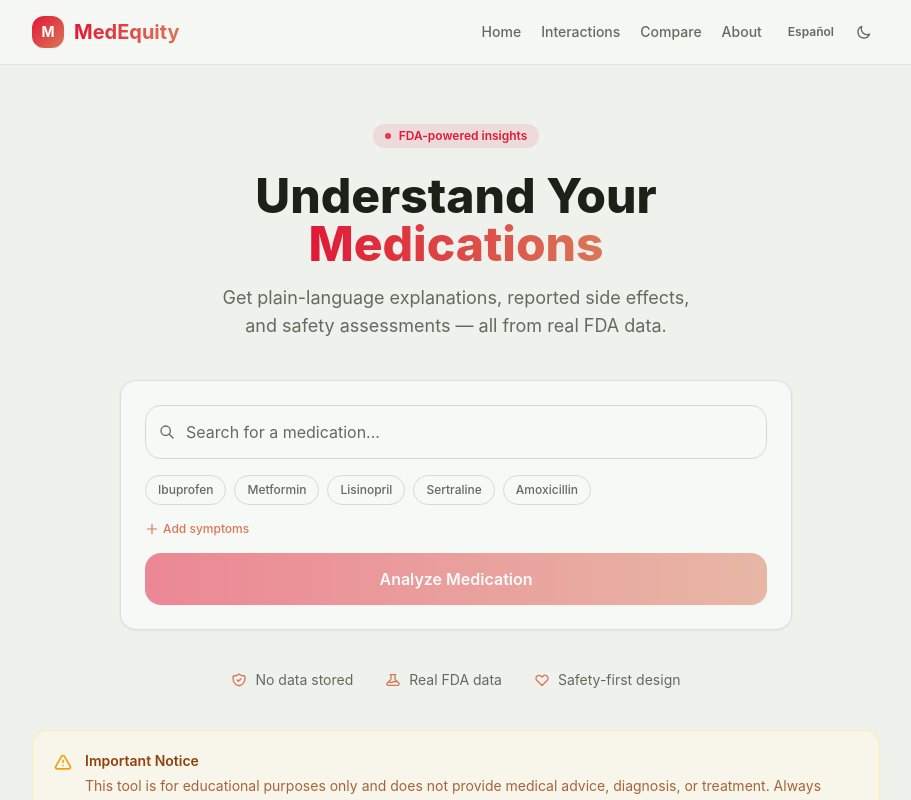
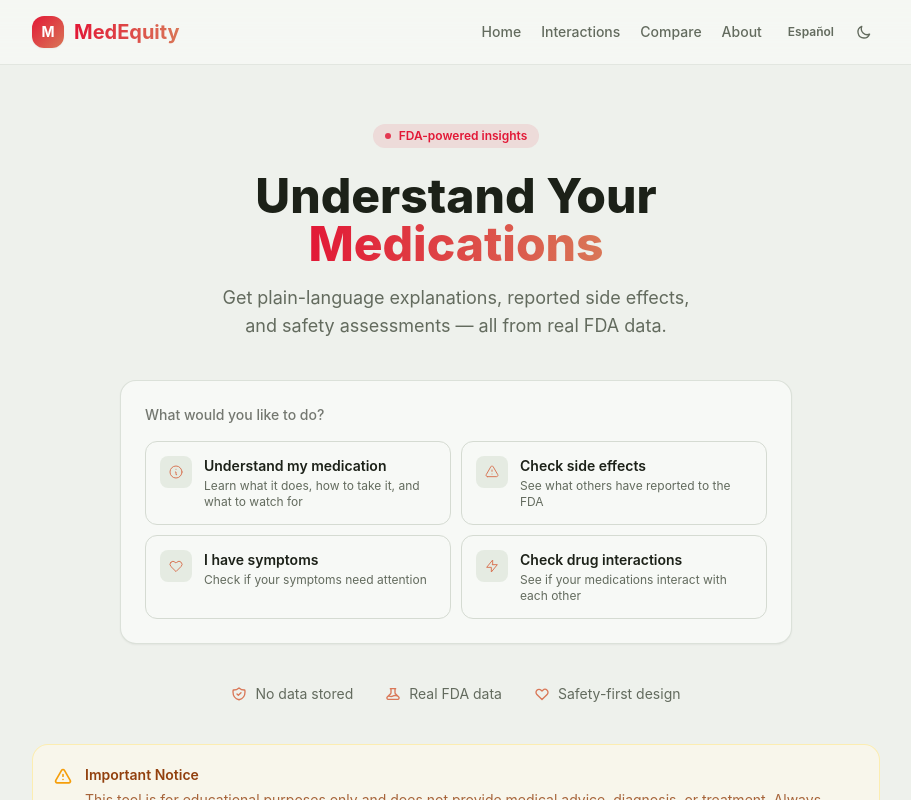
Before and after one commit to 532ab/medequity, a Next.js app: page / in a window 1280 px wide. Shown: the top 800 px of the page, without its empty margins (184-1095 px from the left). Built offline with nearby package versions, Linux system fonts and the light colour scheme.

Commit message:
Revert "Simplify search UI: cleaner home page, remove clutter from interactions"
This reverts commit bdcd02748f6629a973466f0ffeed8523c531ca53.

```diff
--- a/src/app/interactions/page.tsx
+++ b/src/app/interactions/page.tsx
@@ -5,6 +5,7 @@ import Disclaimer from "@/components/Disclaimer";
 import DrugInput from "@/components/DrugInput";
 import RiskBadge from "@/components/RiskBadge";
 import { simplifyText } from "@/lib/openFda";
+import { CATEGORIES, POPULAR_DRUGS } from "@/lib/drugCategories";
 import { useLanguage } from "@/lib/LanguageContext";
 
 interface Interaction {
@@ -56,9 +57,11 @@ export default function InteractionsPage() {
   const [drugs, setDrugs] = useState(["", ""]);
   const [loading, setLoading] = useState(false);
   const [interactions, setInteractions] = useState<Interaction[] | null>(null);
+  const [checkedDrugs, setCheckedDrugs] = useState<string[]>([]);
   const [error, setError] = useState("");
   const [filter, setFilter] = useState<SeverityKey | "all">("all");
   const [expandedIndex, setExpandedIndex] = useState<number | null>(null);
+  const [category, setCategory] = useState("all");
   const [symptoms, setSymptoms] = useState("");
   const [risk, setRisk] = useState<{ level: string; emoji: string; message: string; recommendation: string; flaggedSymptoms: string[] } | null>(null);
 
@@ -75,6 +78,18 @@ export default function InteractionsPage() {
   const removeDrug = (index: number) => {
     if (drugs.length > 2) setDrugs(drugs.filter((_, i) => i !== index));
   };
+
+  const addQuickPick = (name: string) => {
+    const emptyIndex = drugs.findIndex((d) => !d.trim());
+    if (emptyIndex >= 0) {
+      updateDrug(emptyIndex, name);
+    } else if (drugs.length < 5) {
+      setDrugs([...drugs, name]);
+    }
+  };
+
+  const isAlreadyAdded = (name: string) =>
+    drugs.some((d) => d.trim().toLowerCase() === name.toLowerCase());
 
   const handleSubmit = async (e: React.FormEvent) => {
     e.preventDefault();
@@ -99,6 +114,7 @@ export default function InteractionsPage() {
         setError(data.error);
       } else {
         setInteractions(data.interactions);
+        setCheckedDrugs(data.checked);
       }
 
       // Check symptoms if provided
@@ -145,9 +161,65 @@ export default function InteractionsPage() {
         </p>
       </div>
 
-      <form onSubmit={handleSubmit} className="card max-w-2xl mx-auto space-y-4">
+      <form onSubmit={handleSubmit} className="card max-w-2xl mx-auto space-y-5">
+        {/* Category Filter */}
+        <div>
+          <label className="block text-sm font-medium text-body mb-2">{t("form.category")}</label>
+          <div className="flex flex-wrap gap-2">
+            {CATEGORIES.map((cat) => (
+              <button
+                key={cat.id}
+                type="button"
+                onClick={() => setCategory(cat.id)}
+                className={`px-3.5 py-1.5 rounded-full text-sm font-medium transition-all duration-200 ${
+                  category === cat.id
+                    ? "bg-gradient-to-r from-lilly-red to-coral text-white shadow-sm"
+                    : "bg-sand/60 dark:bg-dark-border text-charcoal/60 dark:text-dark-muted hover:bg-sand dark:hover:bg-dark-border/80 hover:text-charcoal dark:hover:text-dark-text"
+                }`}
+              >
+                {cat.label}
+              </button>
+            ))}
+          </div>
+        </div>
+
+        {/* Quick Picks */}
+        <div>
+          <label className="block text-sm font-medium text-body mb-2">{t("form.quickAdd")}</label>
+          <div className="flex flex-wrap gap-2">
+            {POPULAR_DRUGS[category].map((drug) => {
+              const added = isAlreadyAdded(drug);
+              return (
+                <button
+                  key={drug}
+                  type="button"
+                  onClick={() => !added && addQuickPick(drug)}
+                  disabled={added}
+                  className={`px-3 py-1.5 rounded-lg text-sm transition-all duration-200 border ${
+                    added
+                      ? "border-coral bg-coral/10 text-coral font-medium cursor-default"
+                      : "border-sand dark:border-dark-border bg-[#f7f9f6] dark:bg-dark-bg text-charcoal/60 dark:text-dark-muted hover:border-coral/40 hover:text-coral"
+                  }`}
+                >
+                  {added ? (
+                    <span className="flex items-center gap-1">
+                      <svg className="w-3 h-3" fill="none" viewBox="0 0 24 24" stroke="currentColor" strokeWidth={2.5}>
+                        <path strokeLinecap="round" strokeLinejoin="round" d="M5 13l4 4L19 7" />
+                      </svg>
+                      {drug}
+                    </span>
+                  ) : (
+                    drug
+                  )}
+                </button>
+              );
+            })}
+          </div>
+        </div>
+
         {/* Drug Inputs */}
         <div className="space-y-2">
+          <label className="block text-sm font-medium text-body">{t("form.medicationsToCheck")}</label>
           {drugs.map((drug, i) => (
             <div key={i} className="flex gap-2">
               <div className="flex-1">
--- a/src/components/GuidedIntro.tsx
+++ b/src/components/GuidedIntro.tsx
@@ -4,90 +4,204 @@ import { useState } from "react";
 import { useRouter } from "next/navigation";
 import DrugInput from "@/components/DrugInput";
 import { useLanguage } from "@/lib/LanguageContext";
+import type { TranslationKey } from "@/lib/i18n";
 
-const QUICK_PICKS = ["Ibuprofen", "Metformin", "Lisinopril", "Sertraline", "Amoxicillin"];
+const GOALS = [
+  { id: "understand", labelKey: "guided.goal.understand" as TranslationKey, icon: "M13 16h-1v-4h-1m1-4h.01M21 12a9 9 0 11-18 0 9 9 0 0118 0z", descKey: "guided.goal.understand.desc" as TranslationKey },
+  { id: "side-effects", labelKey: "guided.goal.sideEffects" as TranslationKey, icon: "M12 9v2m0 4h.01m-6.938 4h13.856c1.54 0 2.502-1.667 1.732-3L13.732 4c-.77-1.333-2.694-1.333-3.464 0L3.34 16c-.77 1.333.192 3 1.732 3z", descKey: "guided.goal.sideEffects.desc" as TranslationKey },
+  { id: "symptoms", labelKey: "guided.goal.symptoms" as TranslationKey, icon: "M4.318 6.318a4.5 4.5 0 000 6.364L12 20.364l7.682-7.682a4.5 4.5 0 00-6.364-6.364L12 7.636l-1.318-1.318a4.5 4.5 0 00-6.364 0z", descKey: "guided.goal.symptoms.desc" as TranslationKey },
+  { id: "interactions", labelKey: "guided.goal.interactions" as TranslationKey, icon: "M13 10V3L4 14h7v7l9-11h-7z", descKey: "guided.goal.interactions.desc" as TranslationKey },
+];
+
+const COMMON_SYMPTOM_KEYS: TranslationKey[] = [
+  "symptom.nausea", "symptom.headache", "symptom.dizziness", "symptom.fatigue", "symptom.rash",
+  "symptom.stomachPain", "symptom.insomnia", "symptom.dryMouth", "symptom.drowsiness", "symptom.anxiety",
+  "symptom.jointPain", "symptom.blurredVision", "symptom.chestPain", "symptom.shortnessOfBreath",
+];
 
 export default function GuidedIntro() {
   const router = useRouter();
-  const { t, locale } = useLanguage();
+  const { t } = useLanguage();
+  const [step, setStep] = useState<"goal" | "details">("goal");
+  const [goal, setGoal] = useState("");
   const [medication, setMedication] = useState("");
-  const [symptoms, setSymptoms] = useState("");
-  const [showSymptoms, setShowSymptoms] = useState(false);
+  const [selectedSymptoms, setSelectedSymptoms] = useState<string[]>([]);
+  const [customSymptom, setCustomSymptom] = useState("");
   const [loading, setLoading] = useState(false);
 
-  const handleSubmit = (e: React.FormEvent) => {
-    e.preventDefault();
+  const commonSymptoms = COMMON_SYMPTOM_KEYS.map((key) => t(key));
+
+  const toggleSymptom = (s: string) => {
+    setSelectedSymptoms((prev) =>
+      prev.includes(s) ? prev.filter((x) => x !== s) : [...prev, s]
+    );
+  };
+
+  const addCustomSymptom = () => {
+    const trimmed = customSymptom.trim();
+    if (trimmed && !selectedSymptoms.includes(trimmed)) {
+      setSelectedSymptoms([...selectedSymptoms, trimmed]);
+      setCustomSymptom("");
+    }
+  };
+
+  const handleSubmit = () => {
+    if (goal === "interactions") {
+      router.push("/interactions");
+      return;
+    }
     if (!medication.trim()) return;
     setLoading(true);
 
     const params = new URLSearchParams({ medication: medication.trim() });
-    if (symptoms.trim()) params.set("symptoms", symptoms.trim());
+    if (selectedSymptoms.length > 0) {
+      params.set("symptoms", selectedSymptoms.join(", "));
+    }
     router.push(`/results?${params.toString()}`);
   };
 
+  if (step === "goal") {
     return (
-    <form onSubmit={handleSubmit} className="space-y-4">
-      {/* Search */}
+      <div className="space-y-4">
+        <p className="text-sm font-medium text-body">{t("guided.prompt")}</p>
+        <div className="grid grid-cols-1 sm:grid-cols-2 gap-2.5">
+          {GOALS.map((g) => (
+            <button
+              key={g.id}
+              onClick={() => {
+                setGoal(g.id);
+                if (g.id === "interactions") {
+                  router.push("/interactions");
+                } else {
+                  setStep("details");
+                }
+              }}
+              className="flex items-start gap-3 p-3.5 rounded-xl border border-sand dark:border-dark-border text-left hover:border-coral/40 hover:bg-coral/5 dark:hover:bg-coral/10 transition-all group"
+            >
+              <div className="w-8 h-8 rounded-lg bg-icon flex items-center justify-center flex-shrink-0 group-hover:bg-coral/10 transition-colors">
+                <svg className="w-4 h-4 text-coral" fill="none" viewBox="0 0 24 24" stroke="currentColor" strokeWidth={1.5}>
+                  <path strokeLinecap="round" strokeLinejoin="round" d={g.icon} />
+                </svg>
+              </div>
               <div>
+                <p className="text-sm font-semibold text-heading">{t(g.labelKey)}</p>
+                <p className="text-xs text-sub mt-0.5">{t(g.descKey)}</p>
+              </div>
+            </button>
+          ))}
+        </div>
+      </div>
+    );
+  }
+
+  return (
+    <div className="space-y-5">
+      {/* Back button */}
+      <button
+        onClick={() => { setStep("goal"); setGoal(""); }}
+        className="text-xs font-medium text-sub hover:text-heading flex items-center gap-1 transition-colors"
+      >
+        <svg className="w-3.5 h-3.5" fill="none" viewBox="0 0 24 24" stroke="currentColor" strokeWidth={2}>
+          <path strokeLinecap="round" strokeLinejoin="round" d="M10 19l-7-7m0 0l7-7m-7 7h18" />
+        </svg>
+        {t("guided.changeGoal")}
+      </button>
+
+      {/* Medication input */}
+      <div>
+        <label className="block text-sm font-medium text-body mb-1.5">
+          {t("guided.whichMedication")}
+        </label>
         <DrugInput
           value={medication}
           onChange={setMedication}
-          placeholder={t("form.searchMedication")}
+          placeholder={t("guided.typeAMedication")}
           required
         />
       </div>
 
-      {/* Quick picks — only show when input is empty */}
-      {!medication && (
-        <div className="flex flex-wrap gap-2">
-          {QUICK_PICKS.map((drug) => (
+      {/* Symptom picker — shown for side-effects and symptoms goals */}
+      {(goal === "symptoms" || goal === "side-effects") && (
+        <div>
+          <label className="block text-sm font-medium text-body mb-2">
+            {goal === "symptoms" ? t("guided.whatSymptoms") : t("guided.anySymptoms")}
+          </label>
+          <div className="flex flex-wrap gap-1.5 mb-3">
+            {commonSymptoms.map((s) => (
               <button
-              key={drug}
+                key={s}
                 type="button"
-              onClick={() => setMedication(drug)}
-              className="px-3 py-1.5 rounded-full text-xs font-medium border border-sand dark:border-dark-border text-sub hover:border-coral/40 hover:text-coral transition-colors active:scale-95"
+                onClick={() => toggleSymptom(s)}
+                className={`px-2.5 py-1.5 rounded-lg text-xs font-medium transition-all duration-200 border ${
+                  selectedSymptoms.includes(s)
+                    ? "border-coral bg-coral/10 text-coral dark:bg-coral/20"
+                    : "border-sand dark:border-dark-border text-sub hover:border-coral/40 hover:text-coral"
+                }`}
               >
-              {drug}
+                {selectedSymptoms.includes(s) && (
+                  <span className="mr-1">&#10003;</span>
+                )}
+                {s}
               </button>
             ))}
           </div>
-      )}
 
-      {/* Symptoms toggle */}
-      {!showSymptoms ? (
+          {/* Custom symptom input */}
+          <div className="flex gap-2">
+            <input
+              type="text"
+              value={customSymptom}
+              onChange={(e) => setCustomSymptom(e.target.value)}
+              onKeyDown={(e) => { if (e.key === "Enter") { e.preventDefault(); addCustomSymptom(); } }}
+              placeholder={t("guided.addAnotherSymptom")}
+              className="input-field text-sm flex-1"
+            />
             <button
               type="button"
-          onClick={() => setShowSymptoms(true)}
-          className="text-xs font-medium text-coral flex items-center gap-1 transition-colors hover:text-lilly-red"
+              onClick={addCustomSymptom}
+              disabled={!customSymptom.trim()}
+              className="px-3 py-2 rounded-xl border border-sand dark:border-dark-border text-coral hover:bg-coral/10 disabled:opacity-40 disabled:hover:bg-transparent transition-colors"
             >
-          <svg className="w-3.5 h-3.5" fill="none" viewBox="0 0 24 24" stroke="currentColor" strokeWidth={2}>
+              <svg className="w-4 h-4" fill="none" viewBox="0 0 24 24" stroke="currentColor" strokeWidth={2}>
                 <path strokeLinecap="round" strokeLinejoin="round" d="M12 4v16m8-8H4" />
               </svg>
-          {locale === "es" ? "Agregar síntomas" : "Add symptoms"}
             </button>
-      ) : (
-        <div className="animate-fade-in">
-          <input
-            type="text"
-            value={symptoms}
-            onChange={(e) => setSymptoms(e.target.value)}
-            placeholder={t("form.symptomsPlaceholder")}
-            className="input-field text-sm"
-          />
-          <p className="text-[11px] text-sub mt-1">{t("form.separateSymptoms")}</p>
+          </div>
+
+          {/* Selected symptoms */}
+          {selectedSymptoms.length > 0 && (
+            <div className="flex flex-wrap gap-1.5 mt-3">
+              {selectedSymptoms.filter((s) => !commonSymptoms.includes(s)).map((s) => (
+                <span key={s} className="px-2.5 py-1 rounded-lg text-xs font-medium border border-coral bg-coral/10 text-coral flex items-center gap-1">
+                  {s}
+                  <button onClick={() => toggleSymptom(s)} className="hover:text-lilly-red">
+                    <svg className="w-3 h-3" fill="none" viewBox="0 0 24 24" stroke="currentColor" strokeWidth={2}>
+                      <path strokeLinecap="round" strokeLinejoin="round" d="M6 18L18 6M6 6l12 12" />
+                    </svg>
+                  </button>
+                </span>
+              ))}
+            </div>
+          )}
         </div>
       )}
 
-      <button type="submit" disabled={loading || !medication.trim()} className="btn-primary w-full">
+      <button
+        onClick={handleSubmit}
+        disabled={loading || !medication.trim()}
+        className="btn-primary w-full"
+      >
         {loading ? (
           <span className="flex items-center justify-center gap-2">
             <span className="w-4 h-4 border-2 border-white/30 border-t-white rounded-full animate-spin" />
             {t("btn.analyzing")}
           </span>
         ) : (
+          goal === "symptoms" ? t("btn.checkMySymptoms") :
+          goal === "side-effects" ? t("btn.viewSideEffects") :
           t("btn.analyze")
         )}
       </button>
-    </form>
+    </div>
   );
 }
```
Lines whose indentation alone changed are shown as unchanged.
